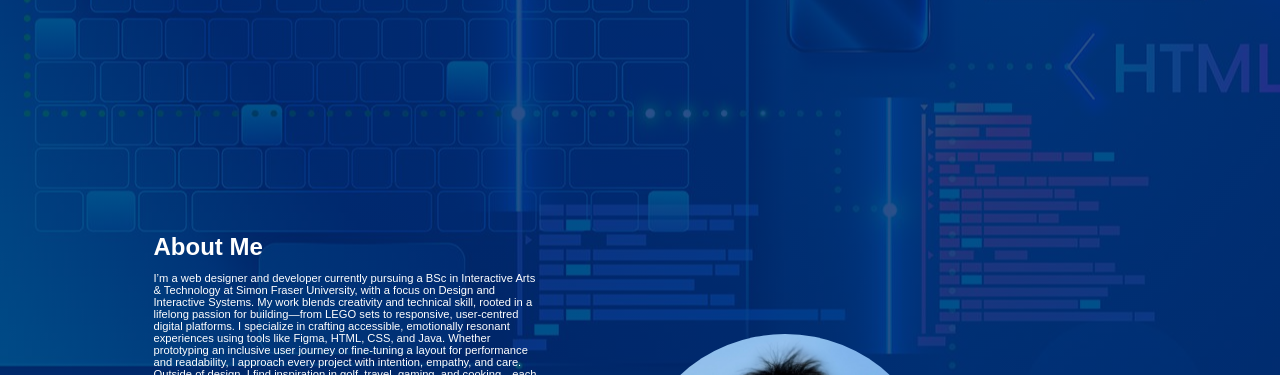
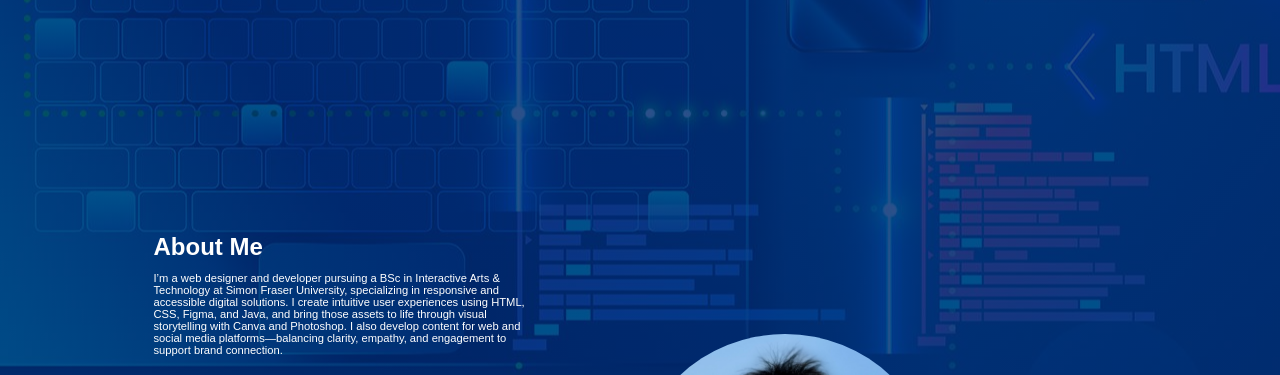
Before and after one commit to jcvancity2022/Portfolio2025WEB-DESIGN-SOCIAL-MEDIA, a plain HTML site: page index.html in a window 1280 px wide. Shown: the part 425-800 px from the top of the page. Drawn offline with Linux system fonts and the light colour scheme; a web font is replaced by a local one.

Commit message:
Update index.html

```diff
--- a/index.html
+++ b/index.html
@@ -47,11 +47,7 @@
                         <h2>About Me</h2>
 
 
-                            <p>I’m a web designer and developer currently pursuing a BSc in Interactive Arts & Technology at Simon Fraser University, with a focus on Design and Interactive Systems. My work blends creativity and technical skill, rooted in a lifelong passion for building—from LEGO sets to responsive, user-centred digital platforms.
-
-I specialize in crafting accessible, emotionally resonant experiences using tools like Figma, HTML, CSS, and Java. Whether prototyping an inclusive user journey or fine-tuning a layout for performance and readability, I approach every project with intention, empathy, and care.
-
-Outside of design, I find inspiration in golf, travel, gaming, and cooking—each offering a fresh perspective that fuels my creative approach to both problem-solving and digital storytelling.</p>
+                            <p>I’m a web designer and developer pursuing a BSc in Interactive Arts & Technology at Simon Fraser University, specializing in responsive and accessible digital solutions. I create intuitive user experiences using HTML, CSS, Figma, and Java, and bring those assets to life through visual storytelling with Canva and Photoshop. I also develop content for web and social media platforms—balancing clarity, empathy, and engagement to support brand connection.</p>
 
                     </div>
                 </div>
```
